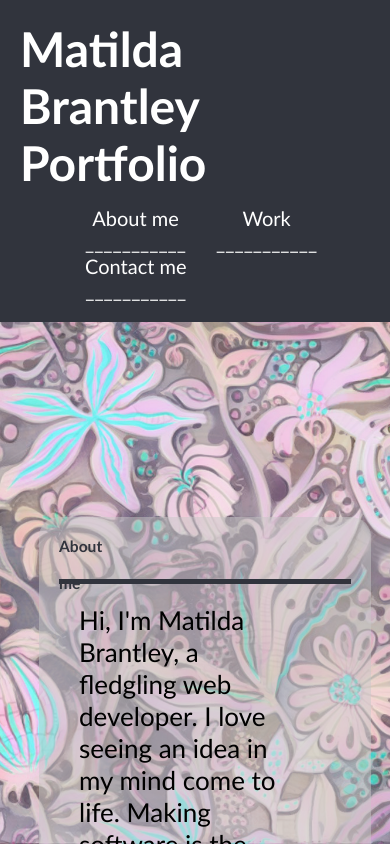
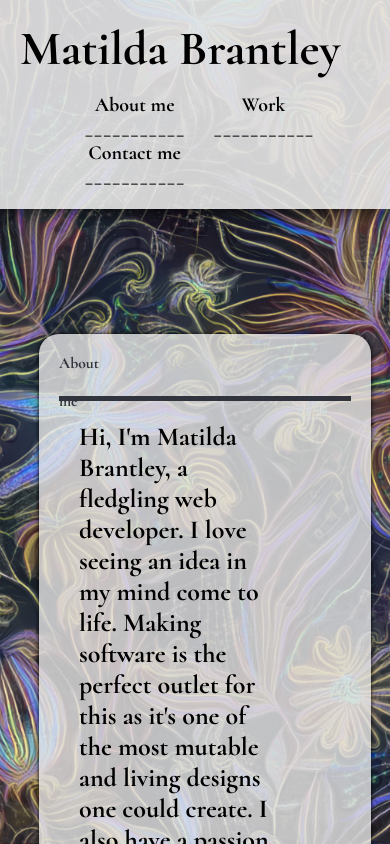
Before and after one commit to matildabrantley/homework2-portfolio, a plain HTML site: page index.html in a window 390 px wide. Shown: the top 844 px of the page. Drawn offline with Linux system fonts and the light colour scheme; a web font is replaced by a local one.

Commit message:
Updated many CSS styles. Added hover responsiveness to increase visibility. Moved backgrounds used in CSS background-image styles into their own subfolder.

```diff
--- a/assets/css/style.css
+++ b/assets/css/style.css
@@ -2,7 +2,6 @@
 * {
     box-sizing: border-box;
     margin: 0;
-    font-family: 'Trebuchet MS', 'Lucida Sans Unicode', 'Lucida Grande', 'Lucida Sans', Arial, sans-serif;
 }
 
 /* *:hover {
@@ -31,92 +30,90 @@
     height: 100vh;
     } */
 
-#background1 {
+.backgrounds {
     position: fixed;
     width: 100vw;
     height: 100vh;
-    background: url("/assets/images/floral-dream1.jpg")  no-repeat center center fixed;
+    opacity: 0.5;
+    z-index:-1;
+    background-size: cover;
+}
+
+#background0 {
+    background: rgb(0,0,0)  no-repeat center center fixed;
     -webkit-background-size: cover;
     -moz-background-size: cover;
     -o-background-size: cover;
-    background-size: cover;
-    opacity: 0.5;
-    z-index:-1;
 }
-#background2 {
-    position: fixed;
-    width: 100vw;
-    height: 100vh;
-    background: url("/assets/images/floral-dream2.jpg")  no-repeat center center fixed;
+
+#background1 {
+    background: url("css-backgrounds/floral-dream1.jpg")  no-repeat center center fixed;
     -webkit-background-size: cover;
     -moz-background-size: cover;
     -o-background-size: cover;
-    background-size: cover;
-    opacity: 0.5;
-    z-index:-1;
 }
-#background3 {
-    position: fixed;
-    width: 100vw;
-    height: 100vh;
-    background: url("/assets/images/floral-dream3.jpg")  no-repeat center center fixed;
+#background2 {
+    background: url("css-backgrounds/floral-dream2.jpg")  no-repeat center center fixed;
     -webkit-background-size: cover;
     -moz-background-size: cover;
     -o-background-size: cover;
-    background-size: cover;
-    opacity: 0.5;
-    z-index:-1;
+}
+#background3 {
+    background: url("css-backgrounds/floral-dream3.jpg")  no-repeat center center fixed;
+    -webkit-background-size: cover;
+    -moz-background-size: cover;
+    -o-background-size: cover;
 }
 
 #background4 {
-    position: fixed;
-    width: 100vw;
-    height: 100vh;
-    background: url("/assets/images/floral-dream4.jpg")  no-repeat center center fixed;
+    background: url("css-backgrounds/floral-dream4.jpg")  no-repeat center center fixed;
     -webkit-background-size: cover;
     -moz-background-size: cover;
     -o-background-size: cover;
-    background-size: cover;
-    opacity: 0.5;
-    z-index:-1;
 }
-/*
+
 #background5 {
-    position: fixed;
-    width: 100vw;
-    height: 100vh;
-    background: url("/assets/images/floral-dream5.jpg")  no-repeat center center fixed;
+    background: url("css-backgrounds/floral-dream5.jpg")  no-repeat center center fixed;
     -webkit-background-size: cover;
     -moz-background-size: cover;
     -o-background-size: cover;
-    background-size: cover;
-    opacity: 0;
-    z-index:-1;
 }
 
 #background6 {
-    position: fixed;
-    width: 100vw;
-    height: 100vh;
-    background: url("/assets/images/floral-dream6.jpg")  no-repeat center center fixed;
+    background: url("css-backgrounds/floral-dream6.jpg")  no-repeat center center fixed;
     -webkit-background-size: cover;
     -moz-background-size: cover;
     -o-background-size: cover;
-    background-size: cover;
-    opacity: 0;
-    z-index:-1;
-} */
+}
+
 /* Header, Nav Bar */
 header {
+    font-family: 'Cormorant', serif;
     grid-area: header;
     padding: 20px;
-    background-color: rgb(49, 52, 61);
-    color: #ffffff;
+    background: rgba(230,230,230,.80);
+    color: black;
+    box-shadow: 0px 0px 5px black;
+    transition: box-shadow 0.7s, background 0.7s ;
+}
+
+header:hover {
+    box-shadow: 0px 0px 20px black;
+    background: rgba(230,230,230,.90);
 }
 
 header h1 {
+    font-family: 'Cormorant', serif;
     display: inline-block;
     font-size: 48px;
+}
+
+header h1 span {
+    transition: color 0.3s;
+}
+
+header h1 span:hover {
+    color: pink;
 }
 
 header nav {
@@ -142,13 +139,13 @@ header nav li::after {
 }
 
 a {
-    color: #ffffff;
+    color: black;
     text-decoration: none;
 }
 
 #underheader {
     grid-area: underheader;
-    height: 170px;
+    height: 100px;
     width: 100%;
     margin-bottom: 25px;
     /* background-image: url("../images/underheader.jpg"); */
@@ -157,13 +154,21 @@ a {
 }
 
 .major-section {
-    background-color: rgba(200,200,200,.50);
+    font-family: 'Cormorant', serif;
+    background: rgba(230,230,230,.80);
     display: inline-block;
     margin-right: 5%;
     margin-left: 10%;
     margin-bottom: 50px;
     padding: 20px;
     border-radius: 20px;
+    box-shadow: 0px 0px 5px black;
+    transition: box-shadow 0.7s, background 0.7s ;
+}
+
+.major-section:hover {
+    box-shadow: 0px 0px 20px black;
+    background: rgba(230,230,230,.90);
 }
 
 .section-title {
@@ -191,7 +196,6 @@ a {
     font-size: 26px;
     margin: 20px;
 }
-
 
 
 /* Main - Projects/Work Portfolio */
--- a/assets/js/script.js
+++ b/assets/js/script.js
@@ -7,19 +7,19 @@ const changeOpacity = (e) => {
     const midY = h/2;
 
     //Retrieve distances
-    const reduction = 0.2;
+    const reduction = 0.3;
     const distMouseFromTopLeft = distance(x, y, 0, 0);
     const distMouseFromTopRight = distance(x, y, w, 0);
     const distMouseFromBotLeft = distance(x, y, 0, h);
     const distMouseFromBotRight = distance(x, y, w, h);
     const distFromTopMid = distance(x, y, midX, 0);
     const distFromBotMid = distance(x, y, midX, h);
-    document.getElementById("background1").style.opacity = (w / 4) / (distMouseFromTopLeft+1) - reduction;
-    document.getElementById("background2").style.opacity = (w / 4) / (distMouseFromTopRight+1) - reduction;
-    document.getElementById("background3").style.opacity =  (w / 4) / (distMouseFromBotLeft+1) - reduction;
-    document.getElementById("background4").style.opacity =  (w / 4) / (distMouseFromBotRight+1) - reduction;
-    //document.getElementById("background5").style.opacity =  (w / 10) / (distFromBotMid+1) - reduction - 0.1;
-    //document.getElementById("background6").style.opacity =  (w / 10) / (distFromTopMid+1) - reduction - 0.1;
+    document.getElementById("background1").style.opacity = (h / 3) / (distMouseFromTopLeft+1) - reduction;
+    document.getElementById("background5").style.opacity = (h / 3) / (distMouseFromTopRight+1) - reduction;
+    document.getElementById("background3").style.opacity =  (h / 3) / (distMouseFromBotLeft+1) - reduction;
+    document.getElementById("background6").style.opacity =  (h / 3) / (distMouseFromBotRight+1) - reduction;
+    document.getElementById("background2").style.opacity =  (h / 3) / (distFromTopMid+1) - reduction - 0.1;
+    document.getElementById("background4").style.opacity =  (h / 3) / (distFromBotMid+1) - reduction - 0.1;
 
 }
 
--- a/index.html
+++ b/index.html
@@ -3,24 +3,32 @@
 
 <head>
     <meta charset="UTF-8" />
+    <link rel="preconnect" href="https://fonts.googleapis.com">
+    <link rel="preconnect" href="https://fonts.gstatic.com" crossorigin>
+    <link href="https://fonts.googleapis.com/css2?family=Yomogi&display=swap" rel="stylesheet">
+    <link href="https://fonts.googleapis.com/css2?family=Cormorant:wght@700&display=swap" rel="stylesheet">
     <link rel="stylesheet" href="./assets/css/style.css">
     <title>Matilda Brantley Portfolio</title>
 </head>
 
 <body  onmousemove="changeOpacity(event)">
 
-    <div id="backgrounds">
-        <div id="background1"></div>
-        <div id="background2"></div>
-        <div id="background3"></div>
-        <div id="background4"></div>
-        <!-- <div id="background5"></div>
-        <div id="background6"></div> -->
+    <div>
+        <div id="background0" class="backgrounds"></div>
+        <div id="background1" class="backgrounds"></div>
+        <div id="background2" class="backgrounds"></div>
+        <div id="background3" class="backgrounds"></div>
+        <div id="background4" class="backgrounds"></div>
+        <div id="background5" class="backgrounds"></div>
+        <div id="background6" class="backgrounds"></div>
     </div>
 
     <div class="grid-container">
         <header id="header">
-            <h1>Matilda Brantley Portfolio</h1>
+            <h1>
+                <span>M</span><span>a</span><span>t</span><span>i</span><span>l</span><span>d</span><span>a</span>
+                <span>B</span><span>r</span><span>a</span><span>n</span><span>t</span><span>l</span><span>e</span><span>y</span>
+            </h1>
             <nav>
                 <ul>
                     <li>
@@ -45,14 +53,13 @@
                 <p>
                     Hi, I'm Matilda Brantley, a fledgling web developer.
                     I love seeing an idea in my mind come to life.
-                    Making software is the perfect realization of this for me as it's the most mutable and living design one could implement.
-                    I also have a passion for the biological sciences, especially adaptation and evolution.
+                    Making software is the perfect outlet for this as it's one of the most mutable and living designs one could create.
+                    I also have a passion for the biological sciences, especially adaptation, evolution and intelligent systems.
                     These inspire my ideals for software that can adjust to ever-changing needs.
                 </p> <br>
                 <p>
-                    I am currently attending Georgia Tech's Full Stack Coding Bootcamp
-                    and have finished about a third of the program. This is certainly the best learning
-                    experience in the tech industry I've had! I'm looking forward to what's ahead.
+                    I am now attending Georgia Tech's Full Stack Coding Bootcamp with only a few weeks left. My current projects
+                     involve React, MongoDB, PWAs, Phaser and AI.
 
                 </p>
             </div>
@@ -132,6 +139,7 @@
                 </ul>
             </nav>
         </footer>
+        <div id="filler" style="height: 10px;"></div>
     </div>
 </body>
 <script src="assets/js/script.js"></script>
```
Also changed, not shown: assets/css/css-backgrounds/floral-dream1.jpg (renamed from assets/images/floral-dream1.jpg), assets/css/css-backgrounds/floral-dream2.jpg (renamed from assets/images/floral-dream2.jpg), assets/css/css-backgrounds/floral-dream3.jpg (renamed from assets/images/floral-dream3.jpg), assets/css/css-backgrounds/floral-dream4.jpg (renamed from assets/images/floral-dream4.jpg), assets/css/css-backgrounds/floral-dream5.jpg (added), assets/css/css-backgrounds/floral-dream6.jpg (added).
